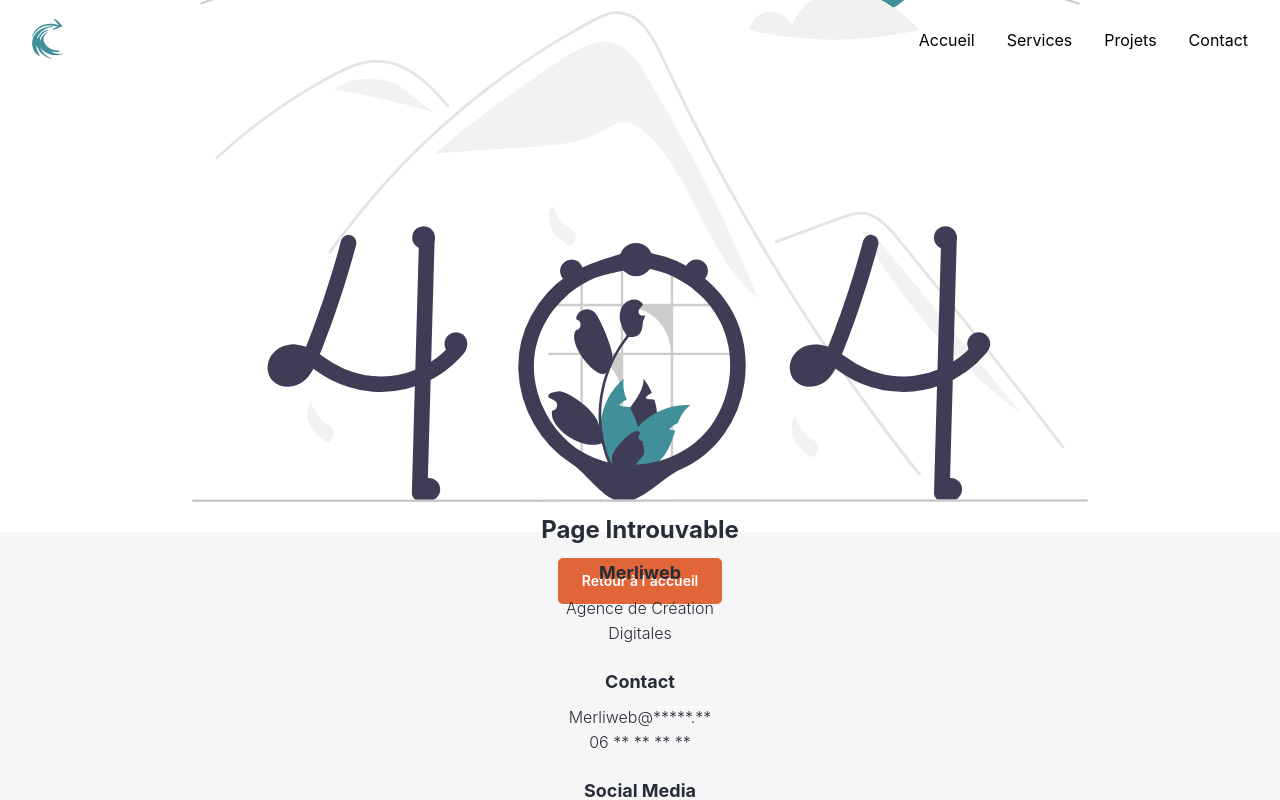
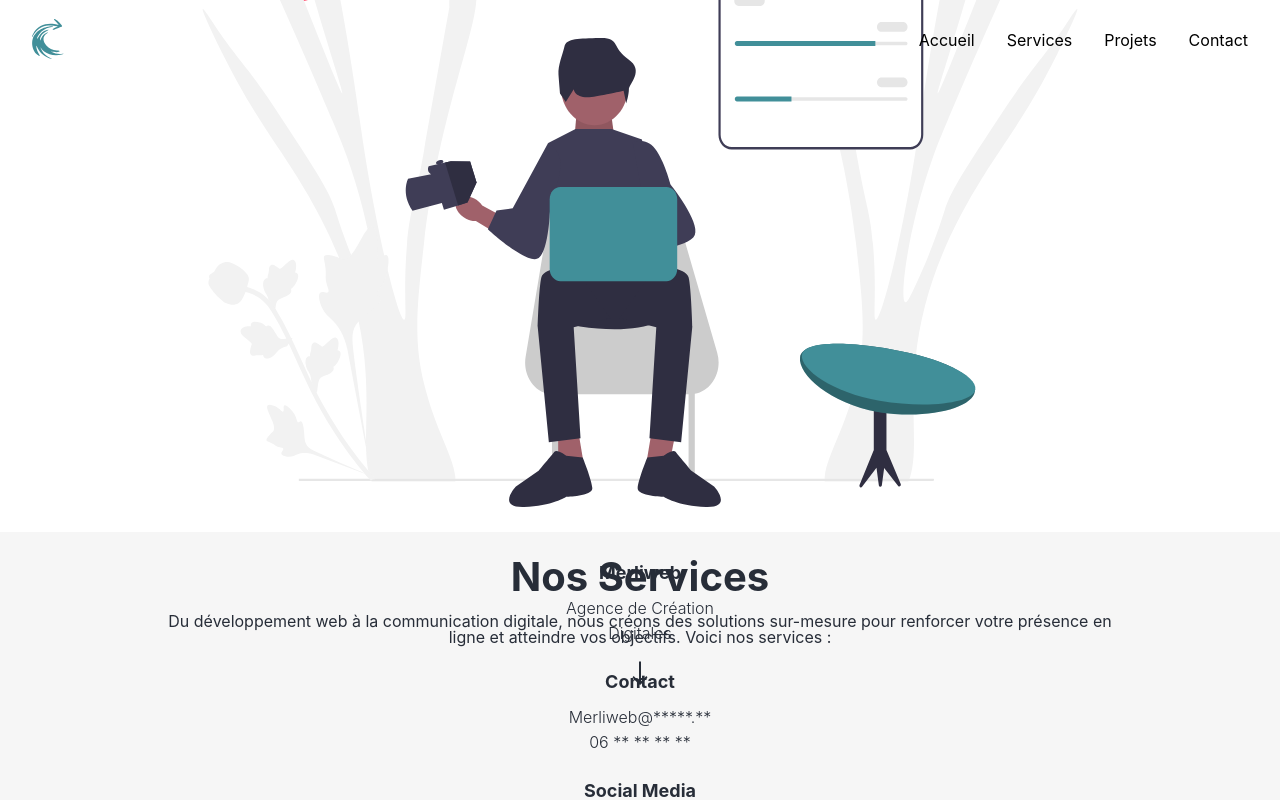
Before and after one commit to julien382/Merliweb, a React (Vite) app: page /services in a window 1280 px wide. Shown: the top 800 px of the page. Built offline with nearby package versions, Linux system fonts and the light colour scheme.

Commit message:
create above

```diff
--- a/src/App.jsx
+++ b/src/App.jsx
@@ -6,6 +6,7 @@ import MainPage from "./pages/MainPage/MainPage";
 import ErrorPage from "./pages/Error/ErrorPage";
 import Footer from "./components/Footer/Footer";
 import ContactPage from "./pages/ContactPage/ContactPage";
+import ServicesPage from "./pages/ServicesPage/ServicesPage";
 
 function App() {
   const location = useLocation(); // Récupère les infos sur la route actuelle
@@ -20,6 +21,7 @@ function App() {
       <main>
         <Routes>
           <Route path="/" element={<MainPage />} />
+          <Route path="/services" element={<ServicesPage />} />
           <Route path="/contact" element={<ContactPage />} />
           <Route path="/*" element={<ErrorPage />} />
         </Routes>
--- /dev/null
+++ b/src/components/Above/Above.jsx
@@ -0,0 +1,16 @@
+import './Above.scss'
+import multitasking from "../../assets/undraw/multitasking.svg";
+import arrowBottom from "../../assets/arrowBottom.svg";
+
+const Above = () => {
+    return (
+        <div className="above">
+            <img src={multitasking} className="aboveImage" alt="mainAboveImage" />
+            <h1>Nos Services</h1>
+            <p>{"Du développement web à la communication digitale, nous créons des solutions sur-mesure pour renforcer votre présence en ligne et atteindre vos objectifs. Voici nos services :"}</p>
+            <img src={arrowBottom} className="arrow" alt="arrow" />
+        </div>
+    )
+}
+
+export default Above
--- /dev/null
+++ b/src/components/Above/Above.scss
@@ -0,0 +1,24 @@
+@use "../../styles/index" as *;
+
+.above{
+
+    .aboveImage {
+        margin-top: 2rem;
+        width: 100%;
+    }
+
+    h1{
+        font-size: $font-size-xxxl;
+        font-weight: $font-weight-bold;
+        margin-top: 3rem;
+    }
+
+    p{
+        font-size: $font-size-md;
+        margin-top: 1rem;
+    }
+
+    .arrow{
+        margin-top: 1rem;
+    }
+}
--- /dev/null
+++ b/src/pages/ServicesPage/ServicesPage.jsx
@@ -0,0 +1,12 @@
+import Above from '../../components/Above/Above'
+import './ServicesPage.scss'
+
+const ServicesPage = () => {
+    return (
+        <div className='errorPage'>
+            <Above />
+        </div>
+    )
+}
+
+export default ServicesPage
```
Also changed, not shown: src/assets/undraw/multitasking.svg (added), src/pages/ServicesPage/ServicesPage.scss (added).
